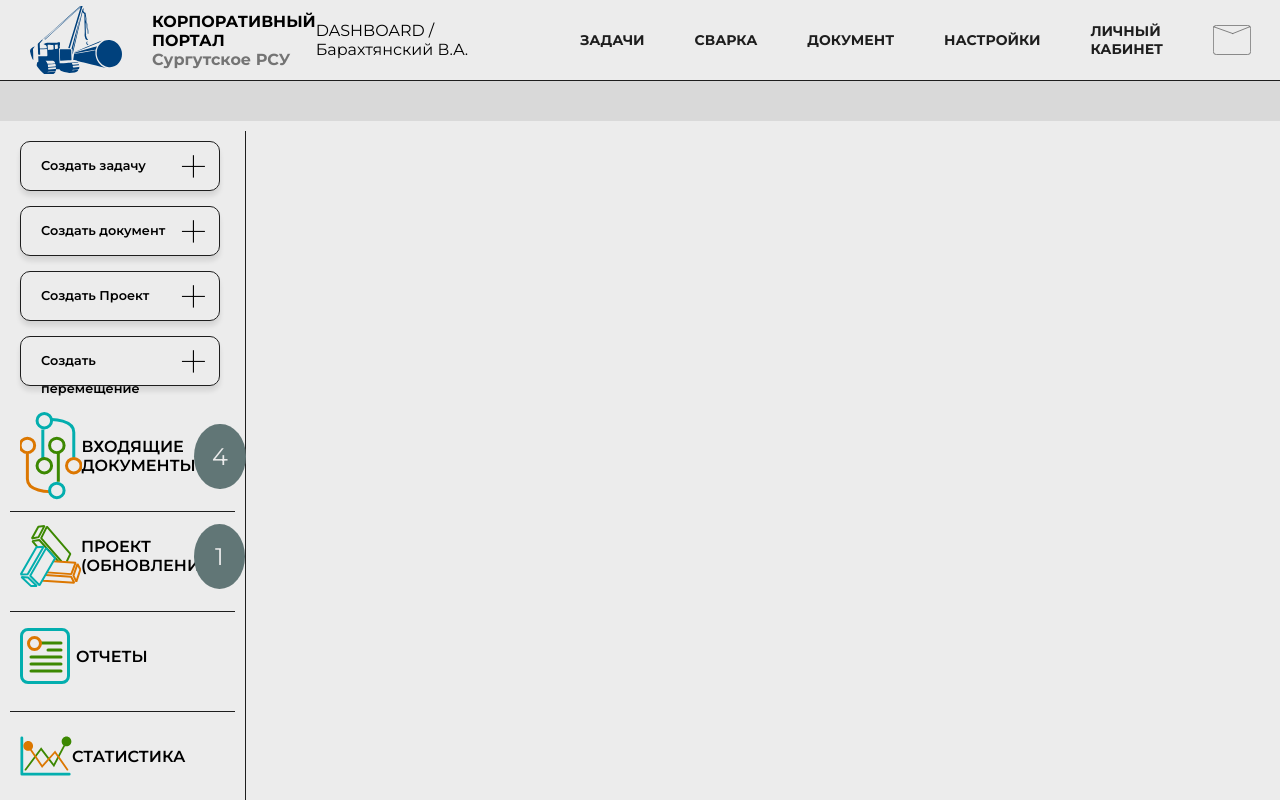
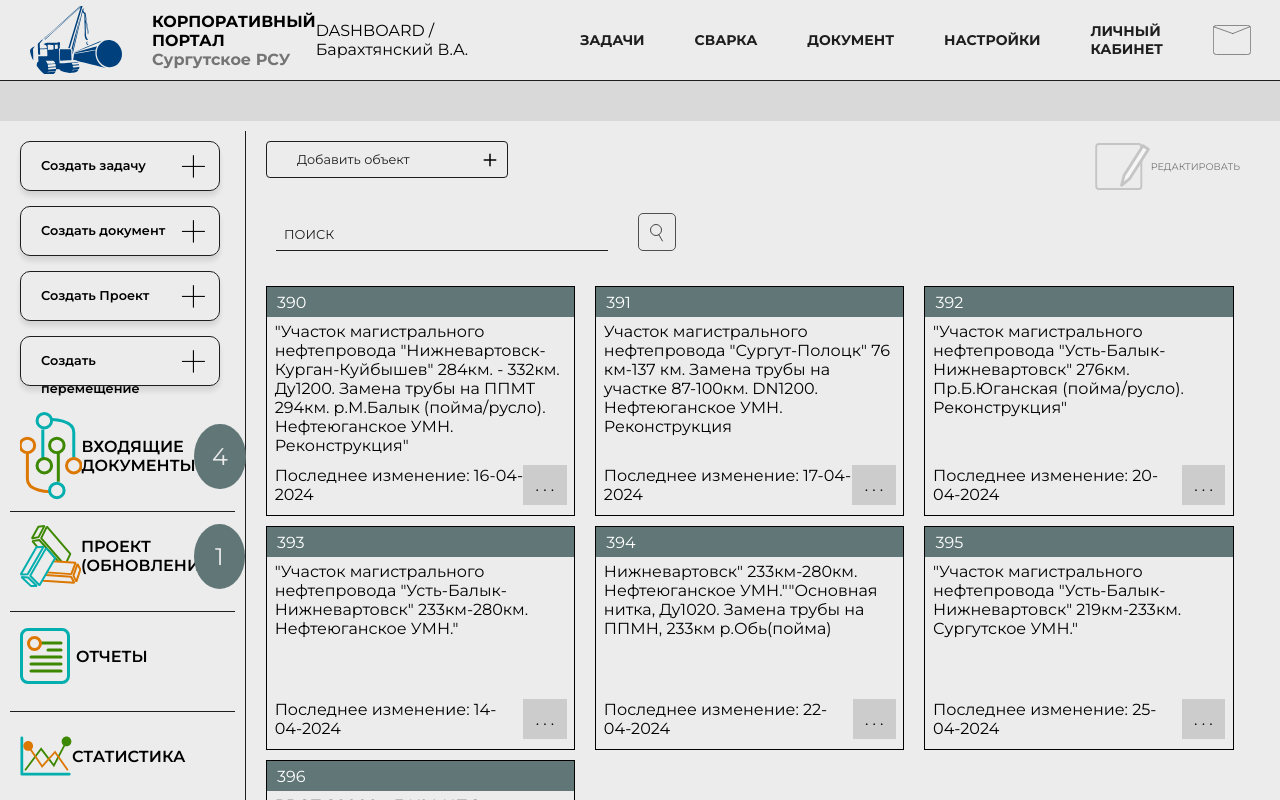
Before and after one commit to DreaMessiah/Portal, a React (Create React App) app in the folder client/: page /welding in a window 1280 px wide. Shown: the top 800 px of the page. Built offline with nearby package versions, Linux system fonts and the light colour scheme.

Commit message:
create fullcontent obj welding
create fullcontent obj welding / button + / jbs array / visual content obj ...

```diff
--- /dev/null
+++ b/client/src/components/welding/mainpage/ListObjs.js
@@ -0,0 +1,23 @@
+import React from "react";
+import "./objs.scss";
+
+export default function ListObjs({mass}){
+    return (
+        <div className='objs_list'>
+            {mass.map((item,index) => (
+                <div key={index} className='objs_list_item'>
+                    <div className="objs_list_item_header"><span>{item.name}</span></div>
+                    <div className="objs_list_item_body">
+                        <div className="objs_list_item_body_description">
+                            {item.description}
+                        </div>
+                        <div className="objs_list_item_body_bottom">
+                            <div className="objs_list_item_body_bottom_dateinto">Последнее изменение: {item.dateinto}</div>
+                            <div className="objs_list_item_body_bottom_btn">. . .</div>
+                        </div>
+                    </div>
+                </div>
+            ))}
+        </div>
+    )
+}
--- /dev/null
+++ b/client/src/components/welding/mainpage/Objs.js
@@ -0,0 +1,77 @@
+import React,{useState} from "react";
+import SearchObj from "../../SearchObj";
+import ChangeObj from "../../ChangeObj";
+import WrapButtonsObj from "../../WrapButtonsObj";
+import "./objs.scss";
+import ListObjs from "./ListObjs";
+
+const wrap_buttons = [
+    {
+        text:'Добавить объект',
+        icon:'fa-regular fa-plus'
+    }
+]
+
+const objs = [
+    {
+        id:5,
+        name:'390',
+        description:'"Участок магистрального нефтепровода "Нижневартовск-Курган-Куйбышев" 284км. - 332км. Ду1200. Замена трубы на ППМТ 294км. р.М.Балык (пойма/русло). Нефтеюганское УМН. Реконструкция"',
+        dateinto: '16-04-2024'
+    },
+    {
+        id:5,
+        name:'391',
+        description:'Участок магистрального нефтепровода "Сургут-Полоцк" 76 км-137 км. Замена трубы на участке 87-100км. DN1200. Нефтеюганское УМН. Реконструкция',
+        dateinto: '17-04-2024'
+    },
+    {
+        id:5,
+        name:'392',
+        description:'"Участок магистрального нефтепровода "Усть-Балык-Нижневартовск" 276км. Пр.Б.Юганская (пойма/русло). Реконструкция"',
+        dateinto: '20-04-2024'
+    },
+    {
+        id:5,
+        name:'393',
+        description:'"Участок магистрального нефтепровода "Усть-Балык-Нижневартовск" 233км-280км. Нефтеюганское УМН."',
+        dateinto: '14-04-2024'
+    },
+    {
+        id:5,
+        name:'394',
+        description:'Нижневартовск" 233км-280км. Нефтеюганское УМН.""Основная нитка, Ду1020. Замена трубы на ППМН, 233км р.Обь(пойма)',
+        dateinto: '22-04-2024'
+    },
+    {
+        id:5,
+        name:'395',
+        description:'"Участок магистрального нефтепровода "Усть-Балык-Нижневартовск" 219км-233км. Сургутское УМН."',
+        dateinto: '25-04-2024'
+    },
+    {
+        id:5,
+        name:'396',
+        description:'РВСП 20000 м3 №4 НПС "Холмогоры". Ноябрьское УМН. Техническое перевооружение',
+        dateinto: '24-04-2024'
+    }
+]
+
+export const Objs = () => {
+    return (
+        <div className='right-block-objwelding'>
+            <div className='top-box'>
+                <div className='left-box'>
+                    <WrapButtonsObj mass={wrap_buttons}/>
+                    <SearchObj/>
+                </div>
+                <div className='right-box'>
+                    <ChangeObj/>
+                </div>
+            </div>
+            <div className='next-box'>
+                <ListObjs mass={objs}/>
+            </div>
+        </div>
+    )
+}
--- /dev/null
+++ b/client/src/components/welding/mainpage/objs.scss
@@ -0,0 +1,91 @@
+.right-block-objwelding{
+  display: flex;
+  flex-direction: column;
+  width: 100%;
+  .top-box{
+    display: flex;
+    flex-direction: row;
+    flex-wrap: nowrap;
+    justify-content: space-between;
+    .left-box{
+      display: flex;
+      flex-direction: row;
+      justify-content: space-between;
+      flex-wrap: wrap;
+      width: 100%;
+      max-height: 100%;
+      .wrap-button{
+        max-height: 15px;
+      }
+      .wrap-buttons-obj{
+        min-width: 300px;
+        min-height: 50px;
+        max-width: 55%;
+        padding: 10px 0;
+      }
+    }
+
+    .right-box{
+      padding-right: 30px;
+    }
+  }
+}
+
+.objs_list{
+  display: flex;
+  justify-content: flex-start;
+  flex-wrap: wrap;
+
+  .objs_list_item{
+    display: flex;
+    flex-direction: column;
+    width: 30%;
+    min-height: 222px;
+    border: 1px solid #000;
+    margin: 0 10px 10px 10px;
+  }
+
+  .objs_list_item_header{
+    display: flex;
+    align-items: center;
+    height: 35px;
+    background: #617676;
+    color: #FFF;
+    span{
+      margin-left: 10px;
+    }
+  }
+  .objs_list_item_body{
+    display: flex;
+    width: 100%;
+    height: 100%;
+    flex-direction: column;
+    align-items: center;
+    justify-content: space-between;
+    .objs_list_item_body_description{
+      width: 95%;
+      margin: 5px 0;
+    }
+    .objs_list_item_body_bottom{
+       display: flex;
+      height: 40px;
+      width: 95%;
+      justify-content: space-between;
+      align-items: center;
+      margin-bottom: 10px;
+      .objs_list_item_body_bottom_dateinto{
+
+      }
+      .objs_list_item_body_bottom_btn{
+          width: 50px;
+        height: 40px;
+        background: #CCC;
+        display: flex;
+        justify-content: center;
+        align-items: center;
+      }
+    }
+
+  }
+
+}
--- a/client/src/pages/welding/Weldingmain.js
+++ b/client/src/pages/welding/Weldingmain.js
@@ -6,6 +6,7 @@ import SearchObj from "../../components/SearchObj";
 import ChangeObj from "../../components/ChangeObj";
 import Createobj from "../../components/CreateObj";
 import LeftMenuObj from "../../components/LeftMenuObj";
+import {Objs} from "../../components/welding/mainpage/Objs";
 
 
 
@@ -61,9 +62,9 @@ export const Weldingmain = () => {
                                 <Createobj mass={mass_create} />
                                 <LeftMenuObj mass={menu_mass} />
                         </div>
-                        <div className='right-block'>
 
-                        </div>
+                                <Objs />
+
                 </div>
 
         </div>
```
